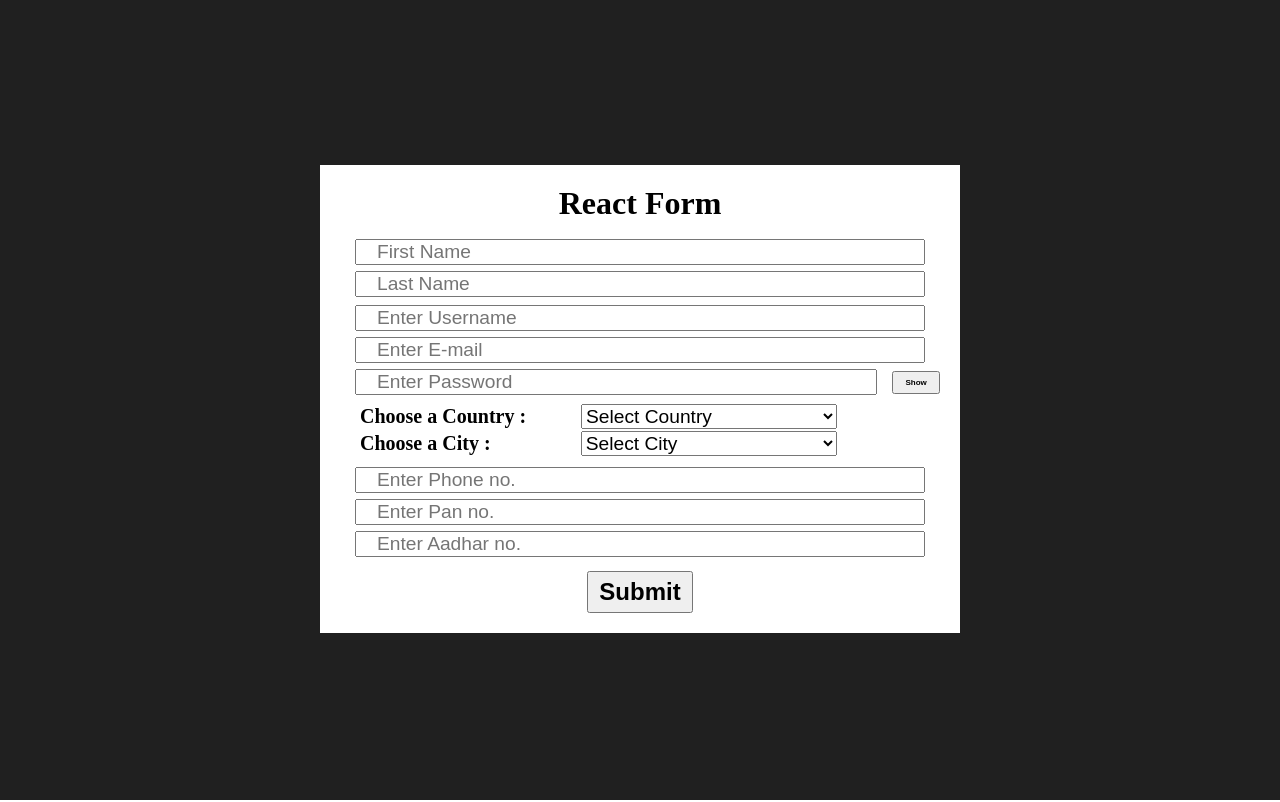
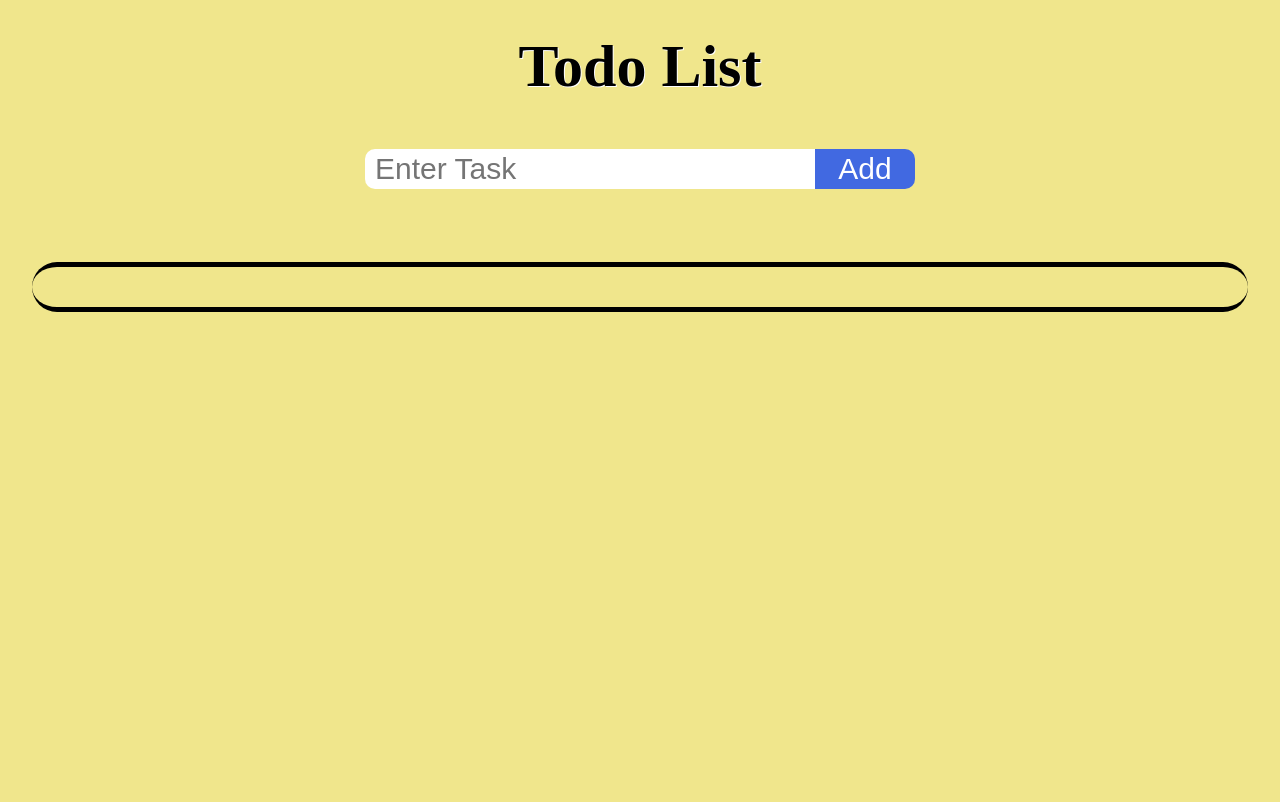
Before and after one commit to kartiksharma0047/Reducer_Basic, a React (Vite) app: page / in a window 1280 px wide. Built offline with nearby package versions, Linux system fonts and the light colour scheme.

Commit message:
New changes

```diff
--- a/src/main.jsx
+++ b/src/main.jsx
@@ -6,7 +6,7 @@ import ReactDOM from 'react-dom/client'
 // import { Provider } from 'react-redux'
 
 // Change the location of file
-import App from './ReactForm/Form'
+import App from './todo List/Todo'
 
 ReactDOM.createRoot(document.getElementById('root')).render(
   <React.StrictMode>
--- /dev/null
+++ b/src/todo List/Todo.jsx
@@ -0,0 +1,126 @@
+import { useState, useEffect } from "react";
+import "./todo.css";
+import { FontAwesomeIcon } from '@fortawesome/react-fontawesome';
+import { faCheck, faPen, faThumbsDown, faThumbsUp, faTrash } from '@fortawesome/free-solid-svg-icons';
+
+function App() {
+  document.title = "Todo List";
+
+  const [input, setInput] = useState("");
+  const [arr, updateArr] = useState([]);
+  const [editIndex, setEditIndex] = useState(null);
+  const [editInput, setEditInput] = useState("");
+
+  // Load tasks from local storage when the component mounts
+  useEffect(() => {
+    const storedTasks = localStorage.getItem("tasks");
+    if (storedTasks) {
+      console.log("Loading tasks from local storage:", storedTasks); // Debugging log
+      updateArr(JSON.parse(storedTasks));
+    } else {
+      console.log("No tasks found in local storage."); // Debugging log
+    }
+  }, []);
+
+  // Function to update local storage whenever the tasks array changes
+  const updateLocalStorage = (tasks) => {
+    console.log("Updating local storage with tasks:", JSON.stringify(tasks)); // Debugging log
+    localStorage.setItem("tasks", JSON.stringify(tasks));
+  };
+
+  function FormSubmit(e) {
+    e.preventDefault();
+    if (editIndex === null) {
+      const newTasks = [...arr, { text: input, completed: false }];
+      updateArr(newTasks);
+      updateLocalStorage(newTasks);
+    } else {
+      const newArr = [...arr];
+      newArr[editIndex] = { text: editInput, completed: false };
+      updateArr(newArr);
+      updateLocalStorage(newArr);
+      setEditIndex(null); // Reset editIndex after updating
+      setEditInput(""); // Clear the editInput
+    }
+    setInput(""); // Clear the main input field
+  }
+
+  function valueChanged(e) {
+    setInput(e.target.value);
+  }
+
+  function editValueChanged(e) {
+    setEditInput(e.target.value);
+  }
+
+  function DeleteList(index) {
+    const newArr = [...arr];
+    newArr.splice(index, 1);
+    updateArr(newArr);
+    updateLocalStorage(newArr);
+  }
+
+  function EditList(index) {
+    if (!arr[index].completed) {
+      setEditInput(arr[index].text); // Set the editInput with the task being edited
+      setEditIndex(index); // Set the index of the task being edited
+    }
+  }
+
+  function ChangeList() {
+    // This function is called when the "Change" button is clicked.
+    // It's used to apply changes when editing.
+    FormSubmit(new Event("submit"));
+  }
+
+  function TaskDashed(index) {
+    const newArr = [...arr];
+    newArr[index].completed = !newArr[index].completed;
+    updateArr(newArr);
+    updateLocalStorage(newArr);
+    if (editIndex === index) {
+      // If the edited task is marked as completed, reset editing state
+      setEditIndex(null);
+      setEditInput("");
+    }
+  }
+
+  return (
+    <>
+      <h1>Todo List</h1>
+      <form action="" onSubmit={FormSubmit}>
+        <input type="text" placeholder="Enter Task" value={input} onChange={valueChanged} />
+        <button type="submit">Add</button>
+      </form>
+      <ul>
+        {arr.map((item, index) => {
+          const isEditing = index === editIndex;
+          return (
+            <li key={index} className={item.completed ? "underline" : ""}>
+              {isEditing ? (
+                <input type="text" value={editInput} onChange={editValueChanged} />
+              ) : (
+                <pre>{index + 1}.  {item.text}</pre>
+              )}
+              <div className="option">
+                <button onClick={() => DeleteList(index)}><FontAwesomeIcon icon={faTrash} /></button>
+                {isEditing ? (
+                  <button onClick={ChangeList}><FontAwesomeIcon icon={faCheck} /></button>
+                ) : (
+                  <button onClick={() => EditList(index)} disabled={item.completed}>
+                    <FontAwesomeIcon icon={faPen} />
+                  </button>
+                )}
+                <button onClick={() => TaskDashed(index)}>
+                  {item.completed ? <FontAwesomeIcon icon={faThumbsDown} /> : <FontAwesomeIcon icon={faThumbsUp} />}
+                </button>
+              </div>
+            </li>
+          );
+        })}
+      </ul>
+    </>
+  );
+}
+
+export default App;
--- /dev/null
+++ b/src/todo List/todo.css
@@ -0,0 +1,130 @@
+* {
+    padding: 0%;
+    margin: 0%;
+    box-sizing: border-box;
+}
+
+body {
+    height: 100vh;
+    background-color: khaki;
+    text-align: center;
+}
+
+#root {
+    padding: 2rem;
+}
+h1{
+    font-size: 60px;
+    padding-bottom: 3rem;
+    text-shadow: 1px 1px 0px white;
+}
+
+form{
+    display: flex;
+    justify-content: center;
+    padding-bottom: 6%;
+}
+
+form input,
+button {
+    font-size: 30px;
+    border-width: 0;
+}
+
+form input {
+    font-weight: lighter;
+    padding-left: 7px;
+    border: 3px solid transparent;
+    width: 450px;
+    border-bottom-left-radius: 10px;
+    border-top-left-radius: 10px;
+}
+
+form input:focus {
+    outline: none;
+    border: 3px solid black;
+}
+
+form button{
+    border: 3px solid transparent;
+    width: 100px;
+    background-color: royalblue;
+    color: white;
+    border-top-right-radius: 10px;
+    border-bottom-right-radius: 10px;
+    transition: all 0.1s;
+}
+form button:active{
+    border: 3px solid black;
+}
+form button:hover{
+    cursor: pointer;
+    background-color: rgb(0, 56, 225);
+}
+ul{
+    border-top: 5px solid black;
+    border-bottom: 5px solid black;
+    border-top-left-radius:30px;
+    border-top-right-radius: 30px;
+    border-bottom-left-radius:30px;
+    border-bottom-right-radius: 30px;
+    padding: 20px 50px;
+    list-style-position: inside;
+    list-style-type: decimal;
+}
+li{
+    display: flex;
+    justify-content: space-between;
+    align-items: center;
+    background-color: white;
+    padding: 10px 30px;
+    font-size: 30px;
+    font-weight: bolder;
+    color: black;
+}
+li:nth-child(odd){
+    background-color: rgb(208, 220, 255);
+}
+li:nth-child(even){
+    background-color: white;
+}
+li pre{
+    text-align: left;
+    font-family: sans-serif;
+    width: 700px;
+    white-space: pre-wrap;
+    overflow-wrap: break-word;
+}
+.option button{
+    background-color: transparent;
+    font-size: 30px;
+    text-align: center;
+}
+.svg-inline--fa{
+    margin: 0 10px;
+    transition: all 0.3s;
+}
+.svg-inline--fa:hover{
+    transform: scale(1.18);
+    cursor: pointer;
+}
+.svg-inline--fa:active{
+    color: royalblue;
+    transition: none;
+}
+li input{
+    font-size: 30px;
+    margin-left: 5px;
+    font-weight: lighter;
+    padding-left: 7px;
+    border: 3px solid transparent;
+    width: 250px;
+}
+li input:focus {
+    outline: none;
+    border: 3px solid black;
+}
+
+.underline {
+    text-decoration: line-through;
+}
```
Also changed, not shown: 1 other file (tests, documents, lock files or other folders).
